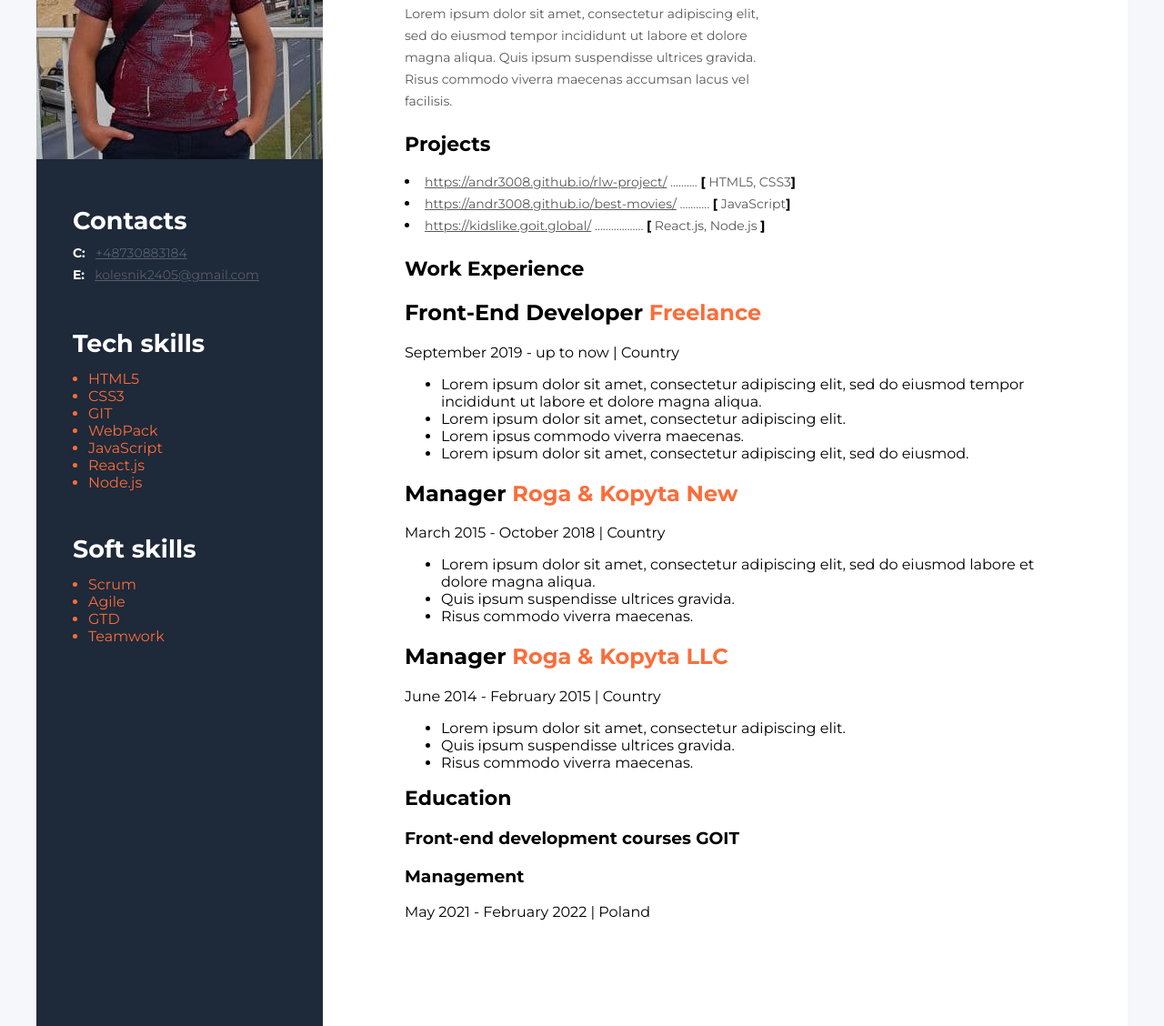
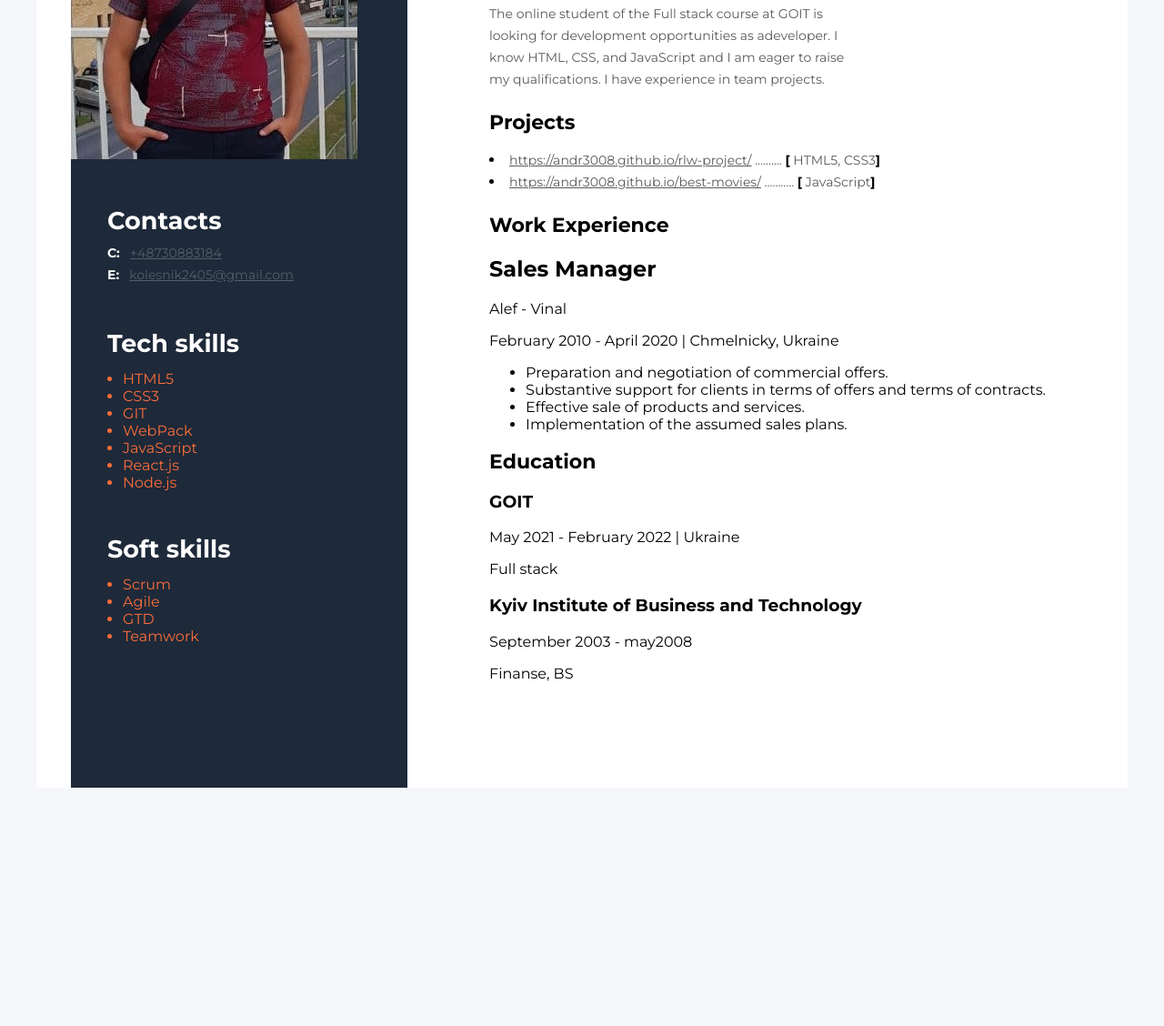
Before and after one commit to ArtemKolesnyk/My-Resume, a plain HTML site: page index.html in a window 1280 px wide. Shown: the part 286-1414 px from the top of the page at 91% size. After the commit the page ends 1192 px from the top, so only its background shows below. Drawn offline with Linux system fonts and the light colour scheme.

Commit message:
added profession and study.

```diff
--- a/CSS/styles.css
+++ b/CSS/styles.css
@@ -31,8 +31,8 @@ body {
     font-weight: bold;
     font-size: 45px;
     line-height: 55px;
-    color: #0000;
     margin: 0 0 25px 0;
+    color: #FB6D3A;
 }
 .About-me-discription {
     width: 400px;
@@ -81,7 +81,7 @@ body {
 }
 /*My-work-ekspiriens-section*/
 .My-work-ekspiriens-company {
-    color: #FB6D3A;
+    color: 000000;
 }
 .My-work-ekspiriens-possition {
     font-style: normal;
@@ -119,7 +119,7 @@ body {
     top: 80px;
 }
 /* contacts-section */
-.contacts-section-list. {
+.contacts-section-list {
     padding: 0 0 0 17px;
 }
 /* contacts-section */
--- a/index.html
+++ b/index.html
@@ -18,9 +18,9 @@
       <div class="Main-content-section">
         <!--About me sektion-->
         <div class="About-me-profession">
-          <h2 class="About-me-profession">Front-End Developer</h2>
+          <h2 class="About-me-profession">Full stack developer</h2>
           <h1 class="About-me-name">Artem Kolesnyk</h1>
-          <p class="About-me-discription">Lorem ipsum dolor sit amet, consectetur adipiscing elit, sed do eiusmod tempor incididunt ut labore et dolore magna aliqua. Quis ipsum suspendisse ultrices gravida. Risus commodo viverra maecenas accumsan lacus vel facilisis.</p>
+          <p class="About-me-discription">The online student of the Full stack course at GOIT is looking for development opportunities as adeveloper. I know HTML, CSS, and JavaScript and I am eager to raise my qualifications. I have experience in team projects.</p>
         </div>
         <!--My projects sections-->
         <div class="my-projects-sektion">
@@ -40,53 +40,41 @@
                 <span><span class="my-projects-bracket">[</span> JavaScript<span class="my-projects-bracket">]</span> </span>
               </span>
             </li>
-            <li class="my-projects-item">
+            <!-- <li class="my-projects-item">
                 <span class="my-projects-text">
                   <a href="https://kidslike.goit.global/" class="my-projects-link">https://kidslike.goit.global/</a>
                   ..................
                 <span><span class="my-projects-bracket">[</span> React.js, Node.js <span class="my-projects-bracket">]</span></span>
-              </span>
+              </span> -->
             </li>
           </ul>
         </div>
         <!--My Work eksperience-->
         <div class="My-work-ekspiriens-sektion">
           <h3 class="Main-content-titl">Work Experience</h3>
-              <!--Company 3-->
+              <!--Company 1-->
             <div>
-              <h2>Front-End Developer <span class="My-work-ekspiriens-company">Freelance</span> </span></h2>
-              <p>September 2019 - up to now   |   Country</p>
+              <h2>Sales Manager</h2>
+              <span class="My-work-ekspiriens-company">Alef - Vinal</span>
+              <p>February 2010 - April 2020    |    Chmelnicky, Ukraine </p>
               <ul>
-                <li>Lorem ipsum dolor sit amet, consectetur adipiscing elit, sed do eiusmod tempor incididunt ut labore et dolore magna aliqua.</li>
-                <li>Lorem ipsum dolor sit amet, consectetur adipiscing elit.</li>
-                <li>Lorem ipsus commodo viverra maecenas.</li>
-                <li>Lorem ipsum dolor sit amet, consectetur adipiscing elit, sed do eiusmod.</li>
-              </ul>
-              <!--Company 2-->
-              <h2>Manager<span class="My-work-ekspiriens-company"> Roga & Kopyta New</span></h2>
-              <p>March 2015 - October 2018   |   Country</p>
-              <ul>
-                <li>Lorem ipsum dolor sit amet, consectetur adipiscing elit, sed do eiusmod labore et dolore magna aliqua.</li>
-                <li>Quis ipsum suspendisse ultrices gravida.</li>
-                <li>Risus commodo viverra maecenas.</li>
-              </ul>
-              <!--Company 1-->
-              <h2>Manager<span class="My-work-ekspiriens-company"> Roga & Kopyta LLC</span> </h2>
-              <p>June 2014 - February 2015   |   Country</p>
-              <ul>
-                <li>Lorem ipsum dolor sit amet, consectetur adipiscing elit.</li>
-                <li>Quis ipsum suspendisse ultrices gravida.</li>
-                <li>Risus commodo viverra maecenas.</li>
+                <li> Preparation and negotiation of commercial offers.</li>
+                <li>Substantive support for clients in terms of offers and terms of contracts.</li>
+                <li>Effective sale of products and services.</li>
+                <li>Implementation of the assumed sales plans.</li>
               </ul>
             </div>
 
         </div>
         <!--Education-->
         <div class="My-education-sektion">
-          <h1 class="Main-content-titl">Education</h1>
-          <h3>Front-end development courses GOIT</h>
-          <h3>Management</h3>
-          <p>May 2021 - February 2022   |   Poland</p>
+          <h2 class="Main-content-titl">Education</h2>
+          <h3>GOIT</h3>
+          <p>May 2021 - February 2022   |   Ukraine</p>
+          <p>Full stack</p>
+          <h3>Kyiv Institute of Business and Technology</h3>
+          <p>September 2003 - may2008</p>
+          <p>Finanse, BS</p>
         </div>
       </div>
       <!--sidebar section-->
```
